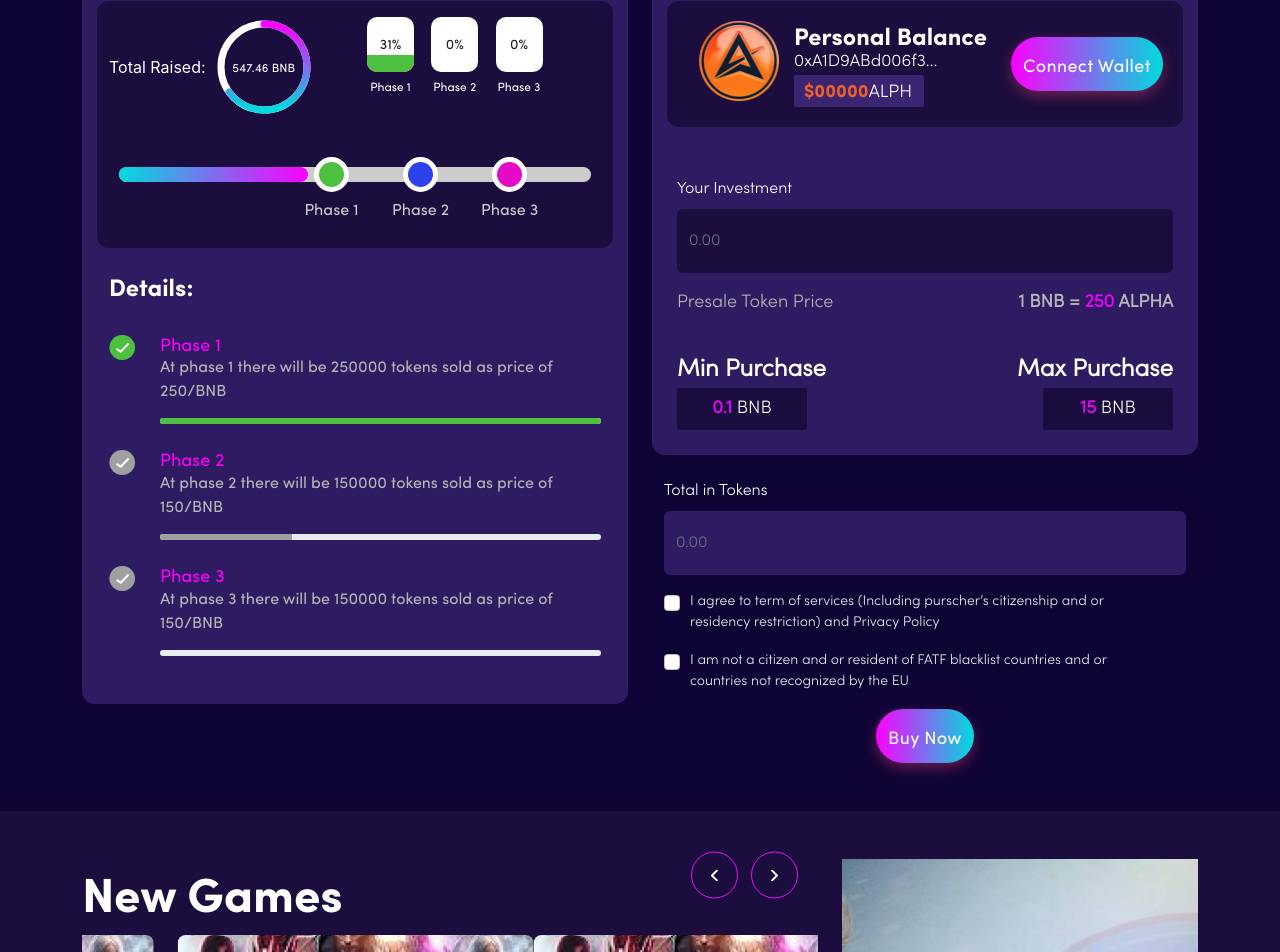
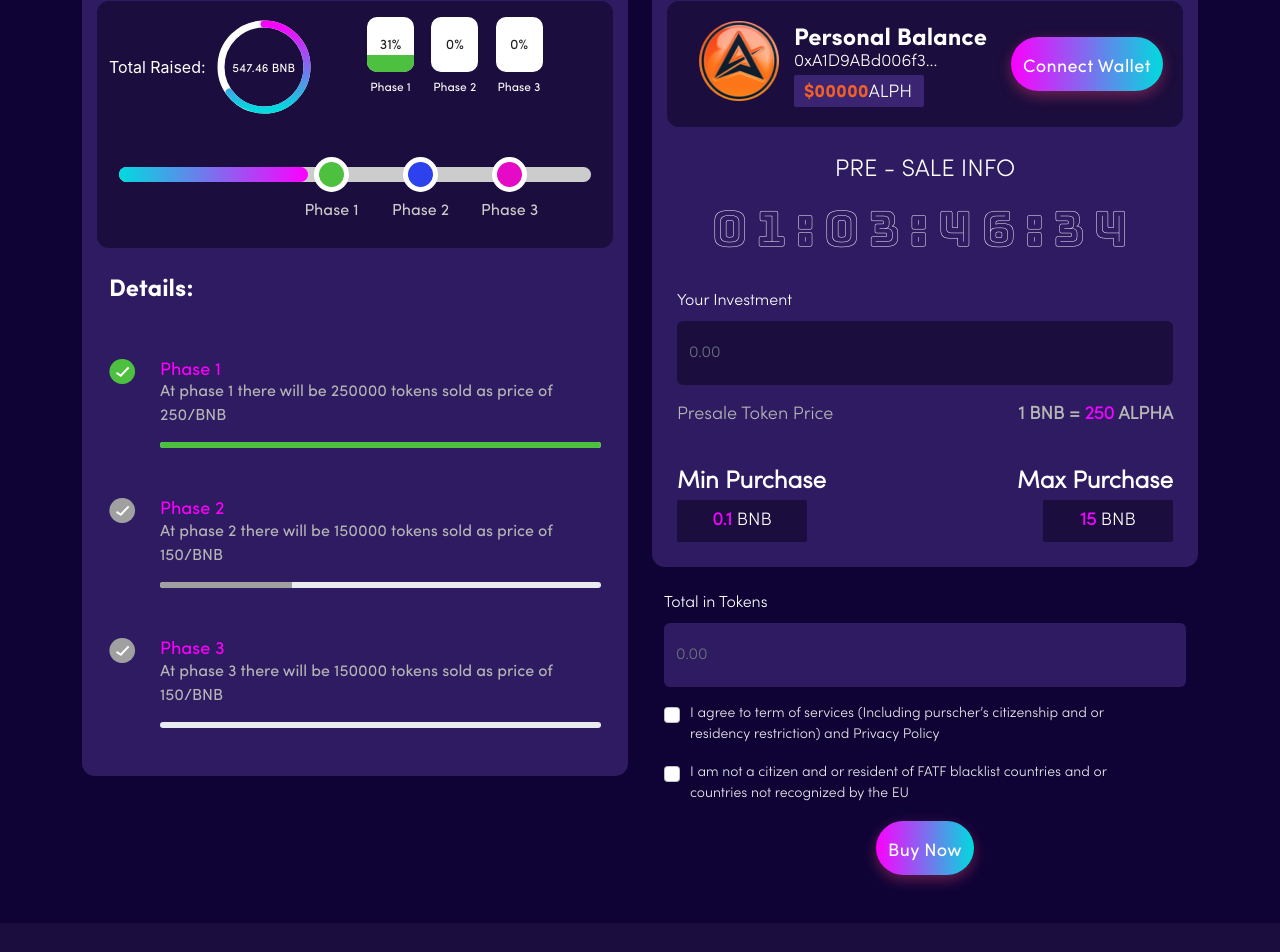
Before and after one commit to techno-usman/alpha-react, a React (Create React App) app: page / in a window 1280 px wide. Shown: the part 2110-3062 px from the top of the page. Built offline with nearby package versions, Linux system fonts and the light colour scheme.

Commit message:
count down timer added, outline font

```diff
--- a/package.json
+++ b/package.json
@@ -9,6 +9,7 @@
     "bootstrap": "^5.2.0",
     "react": "^18.2.0",
     "react-bootstrap": "^2.5.0",
+    "react-countdown": "^2.3.2",
     "react-dom": "^18.2.0",
     "react-router-dom": "^6.3.0",
     "react-scripts": "^5.0.1",
--- a/src/components/landing/presale/PresaleForm.jsx
+++ b/src/components/landing/presale/PresaleForm.jsx
@@ -1,10 +1,17 @@
 import { Form, Button, Col, Row, Container } from 'react-bootstrap';
 import Classes from '../../scss/PresaleForm.module.scss';
+import Countdown from 'react-countdown';
 
 const PresaleForm = () => {
     return (
         <div className={Classes.presaleForm}>
-            <Container className={Classes.presaleFormBgColor + ' ' + Classes.presaleFormContainer1}>
+            <Container className={`${Classes.presaleFormBgColor + ' ' + Classes.presaleFormContainer1} pt-1`}>
+                <Row className="mb-4">
+                    <Col className="text-center">
+                        <h4>PRE - SALE INFO</h4>
+                        <Countdown date={Date.now() + 100000000} className={Classes.timerOutline} />
+                    </Col>
+                </Row>
                 <Row>
                     <Col>
                         <Form.Group className="mb-3">
--- a/src/components/landing/presale/PresalePhaseDetail.jsx
+++ b/src/components/landing/presale/PresalePhaseDetail.jsx
@@ -21,7 +21,7 @@
             `}
             </style>
 
-            <div className={`${Classes.presalePhaseDetailWrapper} d-flex mt-4`}>
+            <div className={`${Classes.presalePhaseDetailWrapper} d-flex mt-5`}>
                 <div><CheckMarkCircleIcon fill={`${(color === 'info') ? '#A0A0A0' : '#4EC040'}`} /></div>
                 <div className="ms-4 w-100">
                     <h4 className={`${Classes.presalePhaseDetailTitle} mb-0`}>{title}</h4>
--- a/src/components/scss/PresaleForm.module.scss
+++ b/src/components/scss/PresaleForm.module.scss
@@ -90,4 +90,10 @@
         }
 
     }
+
+    .timerOutline {
+        font-family: 'Bungee Outline';
+        font-size: 48px;
+        letter-spacing: 10px;
+    }
 }
--- a/src/index.css
+++ b/src/index.css
@@ -1,6 +1,7 @@
-*{
-  box-sizing: border-box ;
+* {
+  box-sizing: border-box;
 }
+
 body {
   margin: 0;
   font-family: -apple-system, BlinkMacSystemFont, 'Segoe UI', 'Roboto', 'Oxygen',
@@ -43,14 +44,18 @@
   src: url("./assets/fonts/Sofia-Pro-Bold.ttf") format("truetype");
 }
 
-
-
+@font-face {
+  font-family: 'Bungee Outline';
+  font-weight: 400;
+  src: url("./assets/fonts/bungee-outline.ttf") format("truetype");
+}
 
 
 /* fonts end */
-#root{
+#root {
   overflow-x: hidden;
 }
-img{
+
+img {
   max-width: 100%;
 }
```
Also changed, not shown: src/assets/fonts/bungee-outline.ttf (added), 1 other file (tests, documents, lock files or other folders).
